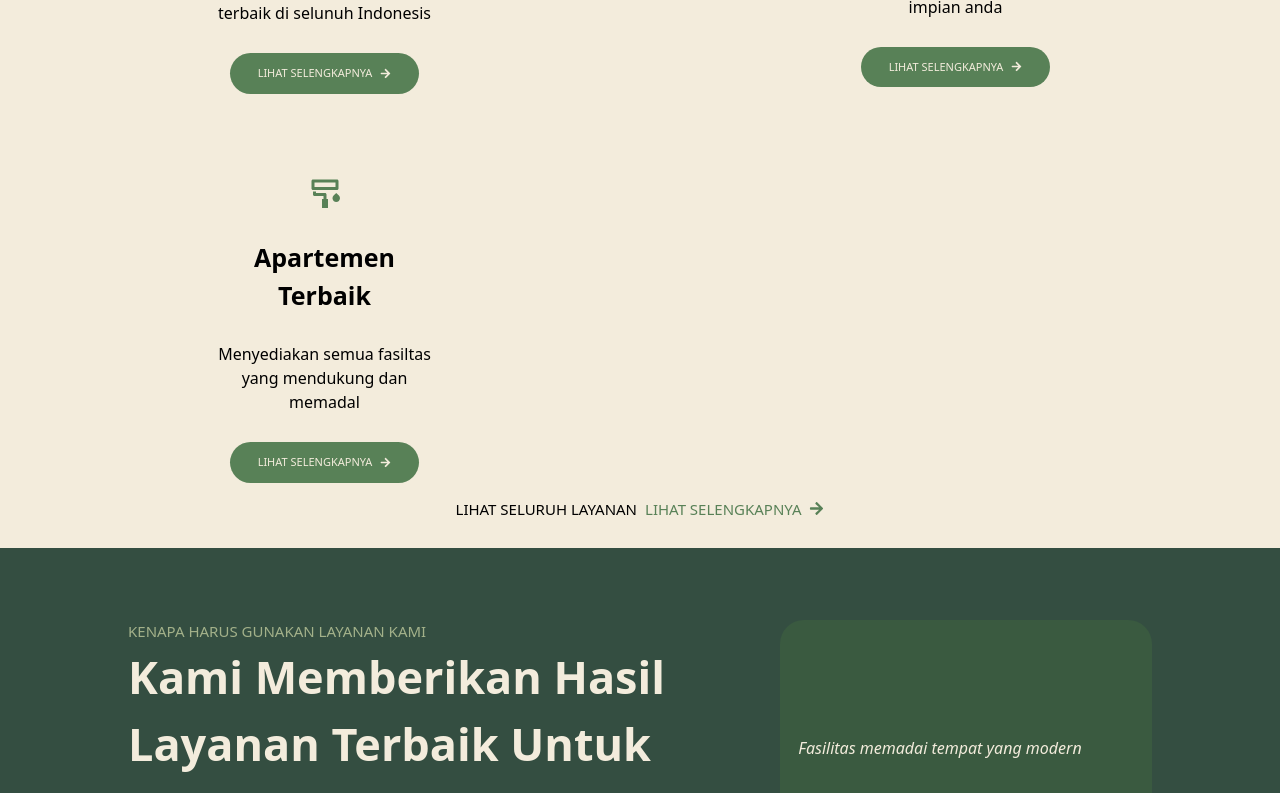
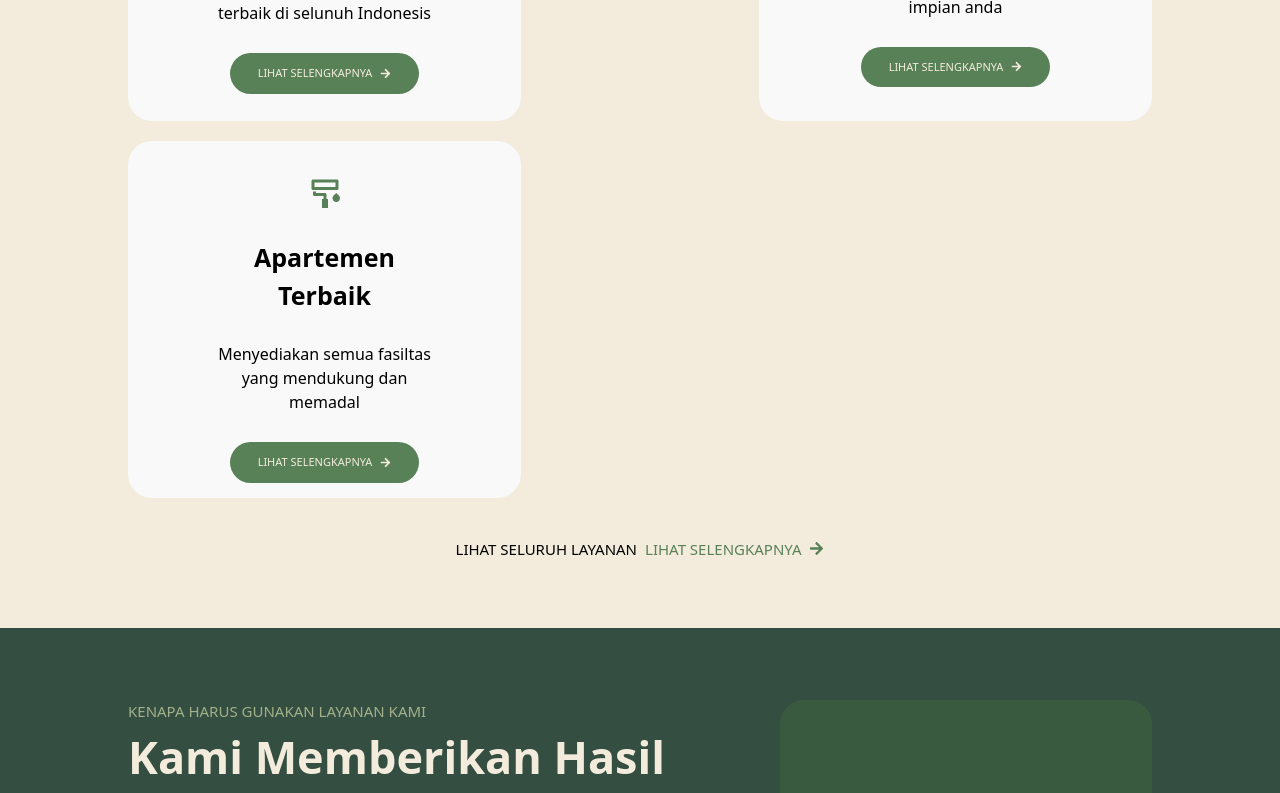
Before and after one commit to Abelmekonn/real_estate, a React (Vite) app: page / in a window 1280 px wide. Shown: the part 2557-3350 px from the top of the page. Built offline with nearby package versions, Linux system fonts and the light colour scheme.

Commit message:
Enhance Services component layout by adding padding and adjusting hover effects for improved user interaction and visual consistency.

```diff
--- a/src/Components/Services.jsx
+++ b/src/Components/Services.jsx
@@ -59,7 +59,7 @@ import { mainBoxes } from "../Constant/data";
 
 function Services({ texts, isHome, bottomText }) {
 	return (
-		<div className="w-9/10 md:w-8/10 mx-auto">
+		<div className="w-9/10 md:w-8/10 mx-auto pb-10">
 			{texts && (
 				<div className="flex flex-col items-center justify-center text-center ">
 					<p className="text-[#A3B18A] text-[15px]">
@@ -74,11 +74,11 @@ function Services({ texts, isHome, bottomText }) {
 				{(isHome ? mainBoxes.slice(0, 3) : mainBoxes).map((box, idx) => (
 					<div
 						key={idx}
-						className={`w-[393px] h-[357px] rounded-3xl flex items-center justify-center bg-[${box.bg}] hover:bg-[#F9F9F9] transition-all duration-300 ease-in-out`}
-						// style={{ background: box.bg }}
+						className={`w-[393px] h-[357px] rounded-3xl flex items-center justify-center  ${box.textColor} bg-[${box.bg}] hover:bg-[#344E41] hover:text-[#FFF] bg-[#F9F9F9] transition-all duration-300 ease-in-out cursor-pointer`}
+					// style={{ background: box.bg }}
 					>
 						<div
-							className={`w-[70%] flex flex-col justify-center items-center text-center gap-7 p-5 mt-5 ${box.textColor}`}
+							className={`w-[70%] flex flex-col justify-center items-center text-center gap-7 p-5 mt-5`}
 						>
 							{box.icon}
 							<p className="text-[25px] font-bold">{box.title}</p>
@@ -98,7 +98,7 @@ function Services({ texts, isHome, bottomText }) {
 			</div>
 
 			{bottomText && (
-				<div className="text-center flex items-center justify-center gap-2 text-[15px] text-[#588157] ">
+				<div className="text-center flex items-center justify-center gap-2 text-[15px] text-[#588157] mt-10">
 					<span className="text-black">LIHAT SELURUH LAYANAN</span>
 					<span className="text-[#588157]"> LIHAT SELENGKAPNYA</span>
 					<span>
```
